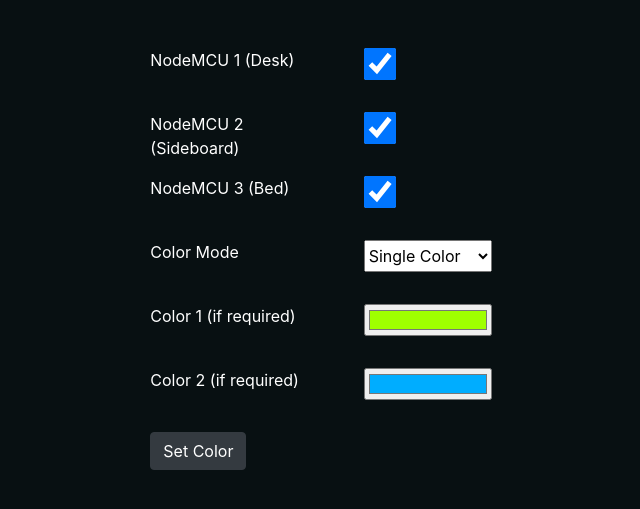
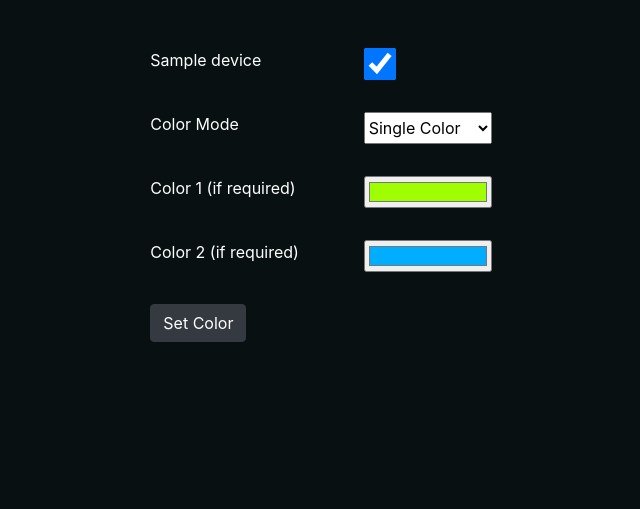
Before and after one commit to MaWalla/RoomLED, a Django app: page / in a window 1280 px wide. Shown: the part 48-557 px from the top of the page, without its empty margins (78-718 px from the left). Run offline with Django 3.2, Linux system fonts and the light colour scheme; a user stored in the database is signed in; tables that the repository leaves empty hold one stand-in row (values such as "Sample post"); some libraries are stand-ins or nearby versions.

Commit message:
Reimplement nodemcu requests

```diff
--- a/roomled/forms.py
+++ b/roomled/forms.py
@@ -12,10 +12,15 @@ class MainForm(forms.Form):
                     cleaned_data[key] = True
             elif key[:5] == 'color':
                 if len(value) == 7 and value[0] == '#':
-                    cleaned_data[key] = value
+                    cleaned_data[key] = self.color_convert(value)
                 else:
                     return ValidationError('Invalid color code, must be like #123ABC')
             else:
                 cleaned_data[key] = value
 
         return cleaned_data
+
+    @staticmethod
+    def color_convert(color):
+        color = color.lstrip('#')
+        return tuple(int(color[i:i+2], 16) for i in (0, 2, 4))
--- a/roomled/models.py
+++ b/roomled/models.py
@@ -1,5 +1,17 @@
 from django.contrib.auth.models import AbstractUser
+from django.db import models
+from django.utils.translation import gettext_lazy as _
 
 
 class RoomLEDUser(AbstractUser):
     pass
+
+
+class Device(models.Model):
+    ip = models.CharField(_('IP address'), max_length=15)
+    port = models.IntegerField(_('port'))
+    leds = models.IntegerField(_('leds'))
+    name = models.CharField(_('name'), max_length=64)
+
+    def __str__(self):
+        return self.name
--- a/roomled/templates/roomled/index.html
+++ b/roomled/templates/roomled/index.html
@@ -2,31 +2,16 @@
 
 {% block content %}
     <form class="mt-5" id="nodemcu-form" action="{% url 'main' %}" method="post">
+    {% for device in devices %}
         <div class="form-group row">
             <div class="col-6 col-sm-5 col-md-4 col-lg-4 col-xl-3">
-                <label for="nodemcu-1">NodeMCU 1 (Desk)</label>
+                <label for="{{ device.id }}">{{ device.name }}</label>
             </div>
             <div class="col-6 col-sm-7 col-md-8 col-lg-8 col-xl-9">
-                <input id="nodemcu-1" class="checkbox" checked name="nodemcu-1" type="checkbox"/>
+                <input id="{{ device.id }}" class="checkbox" checked name="{{ device.id }}" type="checkbox"/>
             </div>
         </div>
-        <div class="form-group row">
-            <div class="col-6 col-sm-5 col-md-4 col-lg-4 col-xl-3">
-                <label for="nodemcu-2">NodeMCU 2 (Sideboard)</label>
-            </div>
-            <div class="col-6 col-sm-7 col-md-8 col-lg-8 col-xl-9">
-                <input id="nodemcu-2" class="checkbox" checked name="nodemcu-2" type="checkbox"/>
-            </div>
-        </div>
-        <div class="form-group row">
-            <div class="col-6 col-sm-5 col-md-4 col-lg-4 col-xl-3">
-                <label for="nodemcu-3">NodeMCU 3 (Bed)</label>
-            </div>
-            <div class="col-6 col-sm-7 col-md-8 col-lg-8 col-xl-9">
-                <input id="nodemcu-3" class="checkbox" checked name="nodemcu-3" type="checkbox"/>
-            </div>
-        </div>
-
+    {% endfor %}
         <div class="form-group row">
             <div class="col-6 col-sm-5 col-md-4 col-lg-4 col-xl-3">
                 <label for="mode">Color Mode</label>
--- a/roomled/views.py
+++ b/roomled/views.py
@@ -1,7 +1,11 @@
+import threading
+
 from django.contrib.auth.mixins import LoginRequiredMixin
 from django.http import HttpResponse
 from django.views.generic import FormView, TemplateView
 
+from roomled.models import Device
+from roomled.utils.nodemcu_handler import send_request
 from .forms import MainForm
 
 
@@ -9,12 +13,49 @@ class MainView(LoginRequiredMixin, FormView):
     template_name = 'roomled/index.html'
     form_class = MainForm
 
+    def __init__(self):
+        self.devices = Device.objects.all()
+        super().__init__()
+
+    def get_context_data(self, **kwargs):
+        return super().get_context_data(
+            devices=self.devices,
+            **kwargs,
+        )
+
     def form_valid(self, form):
+        self.send_data(form.cleaned_data)
         return HttpResponse(status=200)
 
     def form_invalid(self, form):
         return HttpResponse(status=400)
 
+    def send_data(self, data):
+        mode = self.get_mode(data)
+
+        for device in self.devices:
+            threading.Thread(target=send_request, args=(device, mode), kwargs={}).start()
+
+    @staticmethod
+    def get_mode(data):
+        mode_name = data.get('mode')
+        mode = {}
+
+        if mode_name in ['single_color', 'random_lead_color']:
+            mode = {
+                mode_name: {'input_color': data.get('color1')}
+            }
+        elif mode_name in ['gradient', 'random_lead_gradient']:
+            mode = {
+                mode_name: {'input_color1': data.get('color1'), 'input_color2': data.get('color2')}
+            }
+        elif mode_name in {'off', 'random'}:
+            mode = {
+                mode_name: None
+            }
+
+        return mode
+
 
 class CheatSheetView(TemplateView):
     template_name = 'roomled/cheat-sheet.html'
```
Also changed, not shown: roomled/admin.py (added, +14 -0 lines), roomled/utils/nodemcu_handler.py (+3 -55 lines), roomled/migrations/0002_device.py (added).
